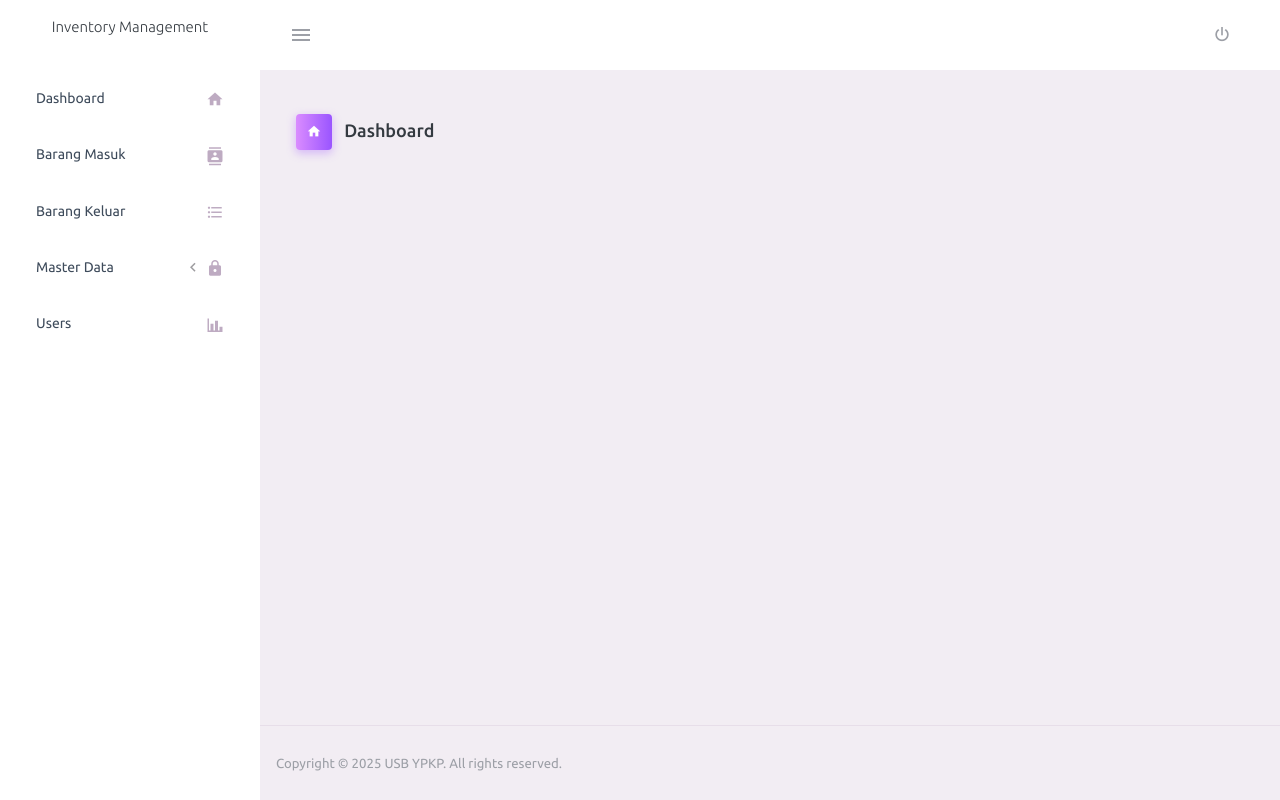
After one commit to iniardien/inventory-app, a PHP site: page /inventory-app/modules/dashboard/index.php in a window 1280 px wide. The commit adds this page. Run offline with PHP 8.4, Linux system fonts and the light colour scheme; the visitor is signed in with stand-in values (Sample User, id 1); some libraries are stand-ins or nearby versions.

Commit message:
Add Template

```diff
--- /dev/null
+++ b/includes/nav-bar.php
@@ -0,0 +1,21 @@
+<nav class="navbar default-layout-navbar col-lg-12 col-12 p-0 fixed-top d-flex flex-row">
+    <div class="text-center align-items-center justify-content-center navbar-brand-wrapper d-flex align-items-center">
+       <p>Inventory Management</p>
+    </div>
+    <div class="navbar-menu-wrapper d-flex align-items-stretch">
+        <button class="navbar-toggler navbar-toggler align-self-center" type="button" data-toggle="minimize">
+            <span class="mdi mdi-menu"></span>
+        </button>
+        <div class="search-field d-none d-md-block">
+
+        </div>
+        <ul class="navbar-nav navbar-nav-right">
+            <li class="nav-item nav-logout d-none d-lg-block">
+                <a class="nav-link" href="<?php echo BASE_URL; ?>logout.php">
+                    <i class="mdi mdi-power"></i>
+                </a>
+            </li>
+        </ul>
+
+    </div>
+</nav>
--- a/includes/sidebar.php
+++ b/includes/sidebar.php
@@ -0,0 +1,66 @@
+<nav class="sidebar sidebar-offcanvas" id="sidebar">
+    <ul class="nav">
+        <li class="nav-item">
+            <a class="nav-link" href="index.html">
+                <span class="menu-title">Dashboard</span>
+                <i class="mdi mdi-home menu-icon"></i>
+            </a>
+        </li>
+        <li class="nav-item">
+            <a class="nav-link" data-bs-toggle="collapse" href="#icons" aria-expanded="false" aria-controls="icons">
+                <span class="menu-title">Barang Masuk</span>
+                <i class="mdi mdi-contacts menu-icon"></i>
+            </a>
+            <div class="collapse" id="icons">
+                <ul class="nav flex-column sub-menu">
+                    <li class="nav-item">
+                        <a class="nav-link" href="pages/icons/font-awesome.html">Font Awesome</a>
+                    </li>
+                </ul>
+            </div>
+        </li>
+        <li class="nav-item">
+            <a class="nav-link" data-bs-toggle="collapse" href="#forms" aria-expanded="false" aria-controls="forms">
+                <span class="menu-title">Barang Keluar</span>
+                <i class="mdi mdi-format-list-bulleted menu-icon"></i>
+            </a>
+            <div class="collapse" id="forms">
+                <ul class="nav flex-column sub-menu">
+                    <li class="nav-item">
+                        <a class="nav-link" href="pages/forms/basic_elements.html">Form Elements</a>
+                    </li>
+                </ul>
+            </div>
+        </li>
+        <li class="nav-item">
+            <a class="nav-link" data-bs-toggle="collapse" href="#auth" aria-expanded="false" aria-controls="auth">
+                <span class="menu-title">Master Data</span>
+                <i class="menu-arrow"></i>
+                <i class="mdi mdi-lock menu-icon"></i>
+            </a>
+            <div class="collapse" id="auth">
+                <ul class="nav flex-column sub-menu">
+                    <li class="nav-item">
+                        <a class="nav-link" href="pages/samples/blank-page.html">Barang</a>
+                    </li>
+                    <li class="nav-item">
+                        <a class="nav-link" href="pages/samples/login.html">Kategori Barang</a>
+                    </li>
+                </ul>
+            </div>
+        </li>
+        <li class="nav-item">
+            <a class="nav-link" data-bs-toggle="collapse" href="#charts" aria-expanded="false" aria-controls="charts">
+                <span class="menu-title">Users</span>
+                <i class="mdi mdi-chart-bar menu-icon"></i>
+            </a>
+            <div class="collapse" id="charts">
+                <ul class="nav flex-column sub-menu">
+                    <li class="nav-item">
+                        <a class="nav-link" href="pages/charts/chartjs.html">ChartJs</a>
+                    </li>
+                </ul>
+            </div>
+        </li>
+    </ul>
+</nav>
--- a/login.php
+++ b/login.php
@@ -5,7 +5,7 @@ include 'config/config.php';
 $conn = getDatabaseConnection();
 
 if (isset($_SESSION['user_id'])) {
-    header('Location: ' . BASE_URL . 'dashboard/index.php');
+    header('Location: ' . BASE_URL . 'modules/dashboard/index.php');
     exit;
 }
 
@@ -27,7 +27,7 @@ if ($_SERVER['REQUEST_METHOD'] === 'POST') {
         if ($user && password_verify($password, $user['password'])) {
             $_SESSION['user_id'] = $user['id'];
             $_SESSION['username'] = $user['username'];
-            header('Location: ' . BASE_URL . 'dashboard/index.php');
+            header('Location: ' . BASE_URL . 'modules/dashboard/index.php');
             exit;
         } else {
             $error = 'Username atau password salah.';
--- /dev/null
+++ b/modules/dashboard/index.php
@@ -0,0 +1,48 @@
+<?php
+session_start();
+include '../../config/config.php';
+$conn = getDatabaseConnection();
+
+if (!isset($_SESSION['user_id'])) {
+    header('Location: ' . BASE_URL . 'login.php');
+    exit;
+} ?>
+<!DOCTYPE html>
+<html lang="en">
+
+<head>
+    <meta charset="UTF-8">
+    <meta name="viewport" content="width=device-width, initial-scale=1.0">
+    <title>Dashboard - Inventory App</title>
+    <?php include '../../includes/header.php'; ?>
+</head>
+
+<body>
+    <?php include '../../includes/nav-bar.php'; ?>
+    <!-- Main Content -->
+    <div class="container-fluid page-body-wrapper">
+        <?php include '../../includes/sidebar.php'; ?>
+        <div class="main-panel">
+            <div class="content-wrapper">
+                <div class="page-header">
+                    <h3 class="page-title">
+                        <span class="page-title-icon bg-gradient-primary text-white me-2">
+                            <i class="mdi mdi-home"></i>
+                        </span> Dashboard
+                    </h3>
+                </div>
+            </div>
+            <footer class="footer">
+                <div class="d-sm-flex justify-content-center justify-content-sm-between">
+                    <span class="text-muted text-center text-sm-left d-block d-sm-inline-block">Copyright © 2025 USB YPKP</a>. All rights reserved.</span>
+                </div>
+            </footer>
+
+        </div>
+    </div>
+    <!-- End Main Content -->
+    <?php include '../../includes/footer.php'; ?>
+
+</body>
+
+</html>
```
Also changed, not shown: dashboard/index.php (deleted, +0 -22 lines).
